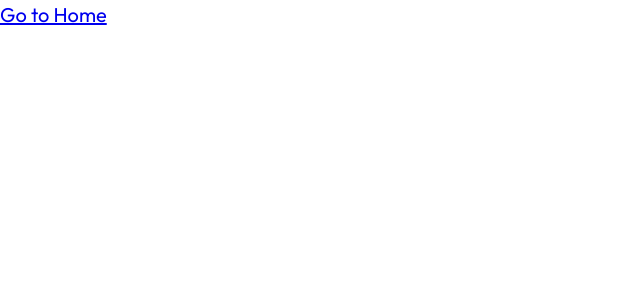
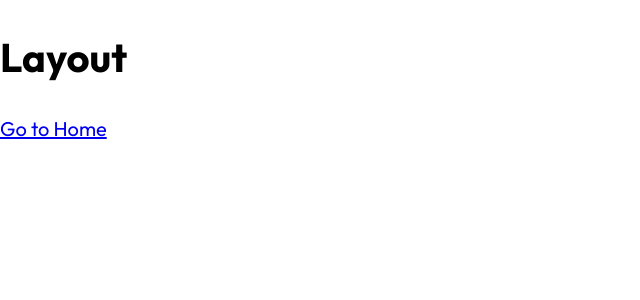
Before and after one commit to cilfonegabriel/guitarla-nextjs, a Next.js app: page /us in a window 1280 px wide. Shown: the top 300 px of the page, without its empty margins (0-640 px from the left). Built offline with nearby package versions, Linux system fonts and the light colour scheme.

Commit message:
Creating a principal Layout

```diff
--- /dev/null
+++ b/components/layout.js
@@ -0,0 +1,10 @@
+function Layout({children}) {
+  return (
+    <>
+        <h1>Layout</h1>
+        {children}
+    </>
+  )
+}
+
+export default Layout
--- a/pages/us.js
+++ b/pages/us.js
@@ -1,10 +1,11 @@
 import Link from "next/link"
+import Layout from "../components/layout"
 
 function Us() {
   return (
-    <div>
+    <Layout>
       <Link href="/">Go to Home</Link>
-    </div>
+    </Layout>
   )
 }
 
```
Also changed, not shown: pages/index.js (+5 -2 lines).
